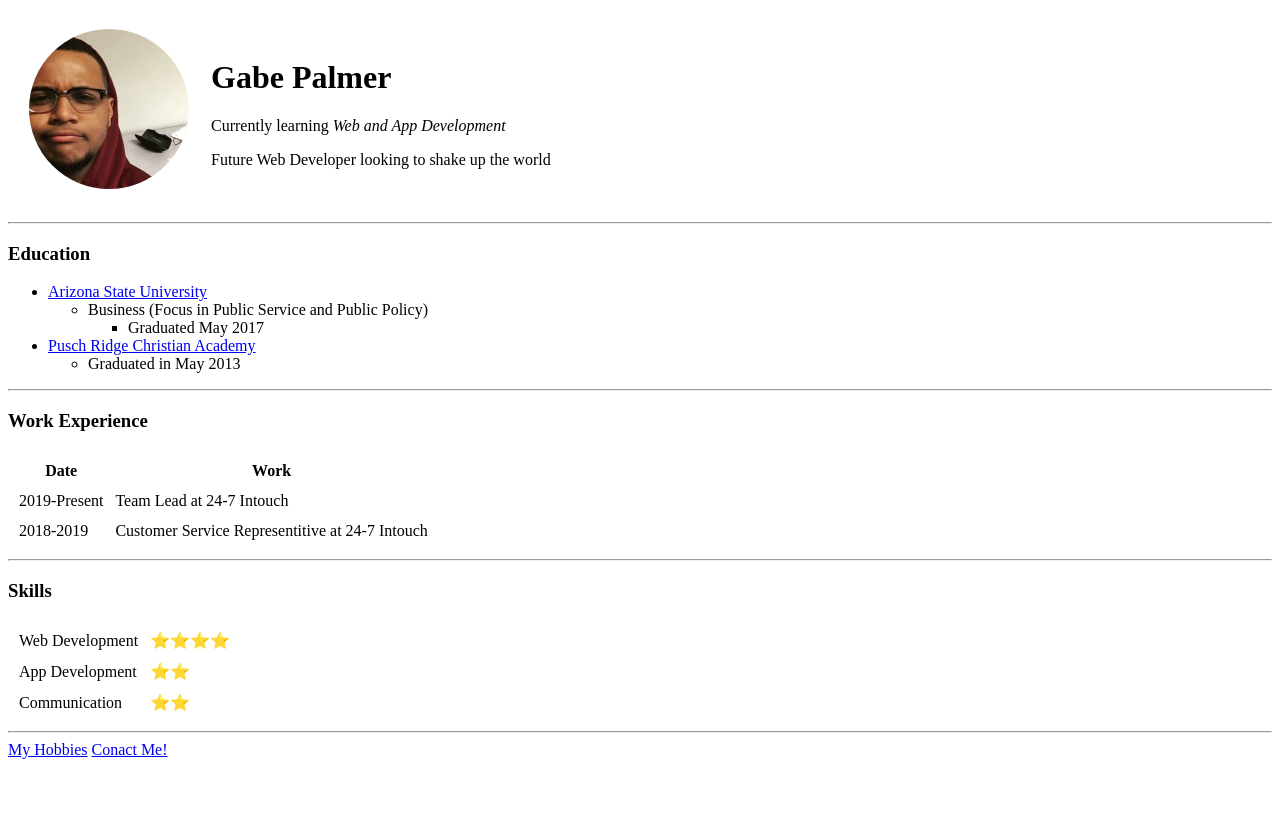
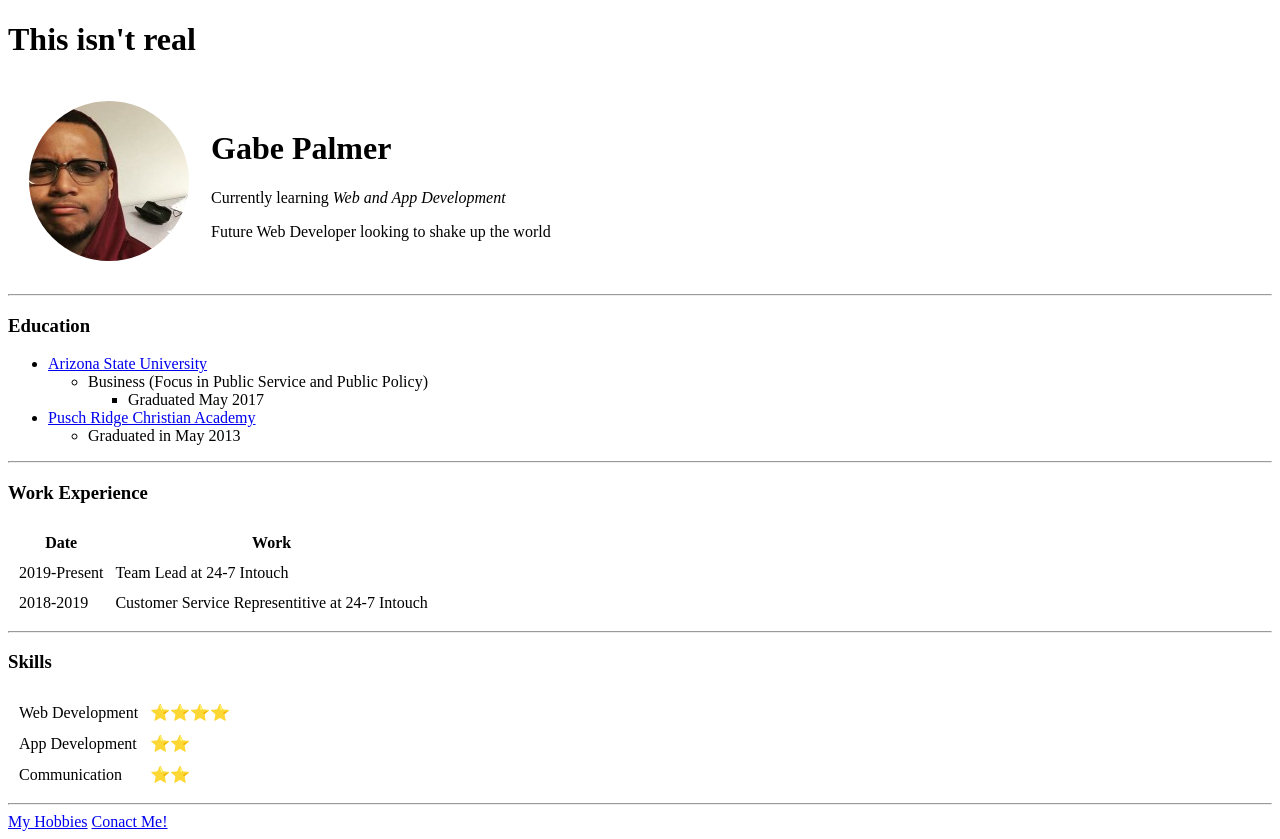
Before and after one commit to ghpalmer/CV, a plain HTML site: page index.html in a window 1280 px wide. Before the commit the page ends 800 px from the top, so only its background shows below. Drawn offline with Linux system fonts and the light colour scheme.

Commit message:
For the square

```diff
--- a/index.html
+++ b/index.html
@@ -7,6 +7,7 @@
 </head>
 
 <body>
+  <h1>This isn't real</h1>
   <table cellspacing="20">
     <tr>
       <td><img src="me.png" alt="Picture of Me"></td>
```
